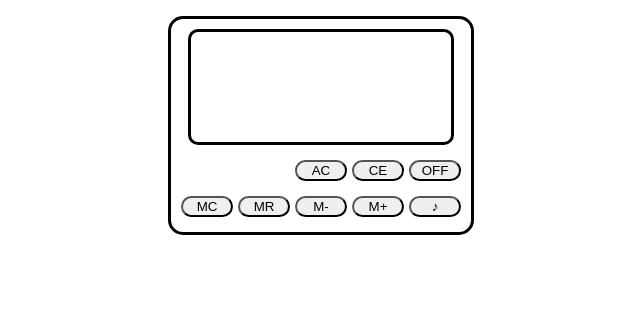
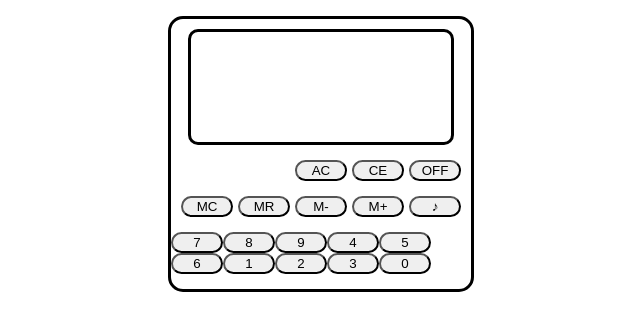
Before and after one commit to ErickMartins153/Calculator, a plain HTML site: page index.html in a window 1280 px wide. Shown: the part 87-418 px from the top of the page, without its empty margins (319-959 px from the left). Drawn offline with Linux system fonts and the light colour scheme.

Commit message:
generate the number grid using the DOM

```diff
--- a/index.html
+++ b/index.html
@@ -25,6 +25,10 @@
                 <button>M+</button>
                 <button>♪</button>
             </div>
+            <div id="number-grid">
+
+
+            </div>
         </div>
 
     </div>
--- a/script.js
+++ b/script.js
@@ -0,0 +1,19 @@
+const btnGrid = document.querySelector('#number-grid');
+let ReferenceValue = 9;
+
+for (let i = 0; i < 3; i++) {
+    if (ReferenceValue >= 3) {
+        for (let j = ReferenceValue - 2; j <= ReferenceValue; j++ ) {
+            const btn = document.createElement('button');
+            btnGrid.appendChild(btn);
+            btn.textContent = j;
+        }
+        ReferenceValue -= 3;
+        if (ReferenceValue < 3) {
+            const zero = document.createElement('button');
+            btnGrid.appendChild(zero);
+            zero.textContent = ReferenceValue;
+        }
+
+    }
+}
```
